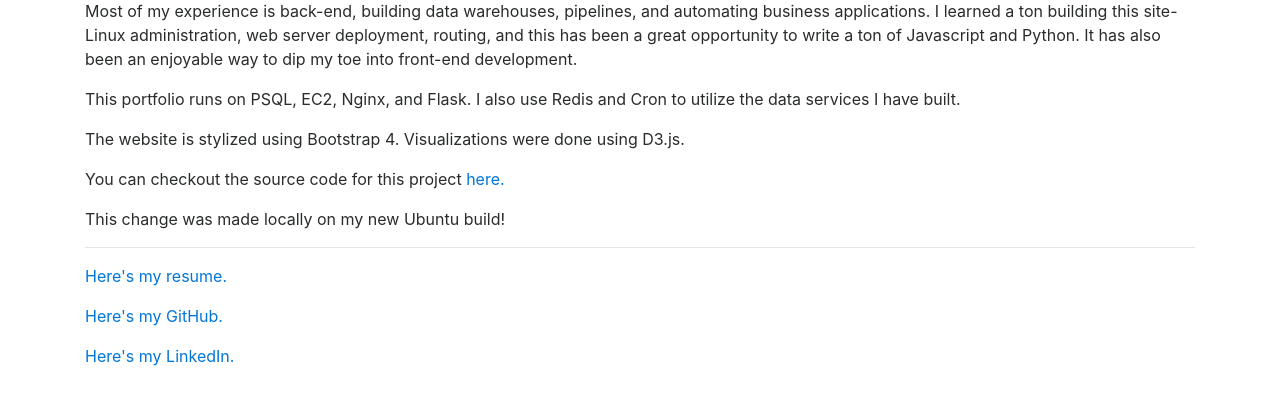
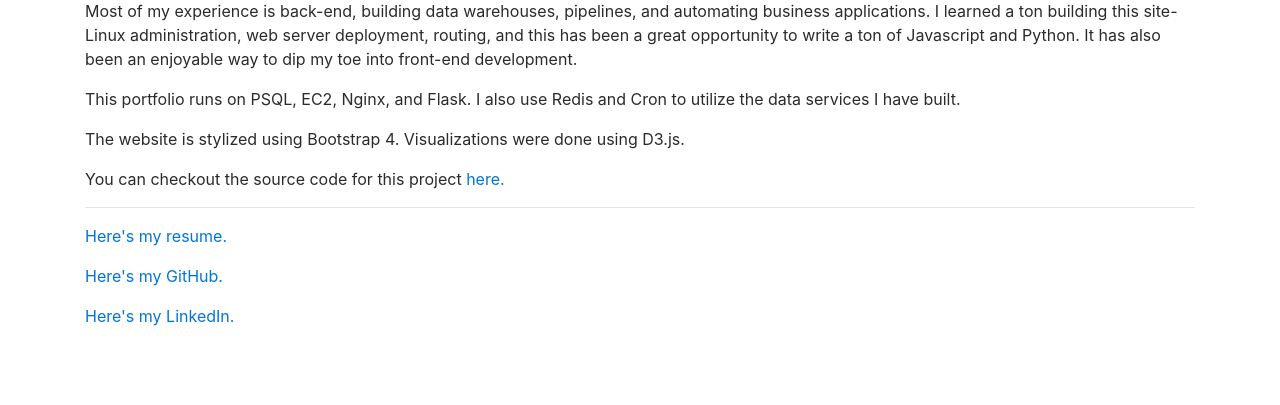
Before and after one commit to alexanderbcook/alexspace, a Flask app: page / in a window 1280 px wide. Shown: the part 257-662 px from the top of the page. Run offline with Flask 2, Linux system fonts and the light colour scheme; some libraries are stand-ins or nearby versions.

Commit message:
remove test message

```diff
--- a/app/templates/index.html
+++ b/app/templates/index.html
@@ -15,7 +15,6 @@
             <p>This portfolio runs on PSQL, EC2, Nginx, and Flask. I also use Redis and Cron to utilize the data services I have built.</p>
             <p>The website is stylized using Bootstrap 4. Visualizations were done using D3.js.</p>
             <p>You can checkout the source code for this project <a href="https://www.github.com/alexanderbcook/alexspace">here.</a></p>
-            <p>This change was made locally on my new Ubuntu build!</p>
             <hr>
         </section>
         <section>
```
